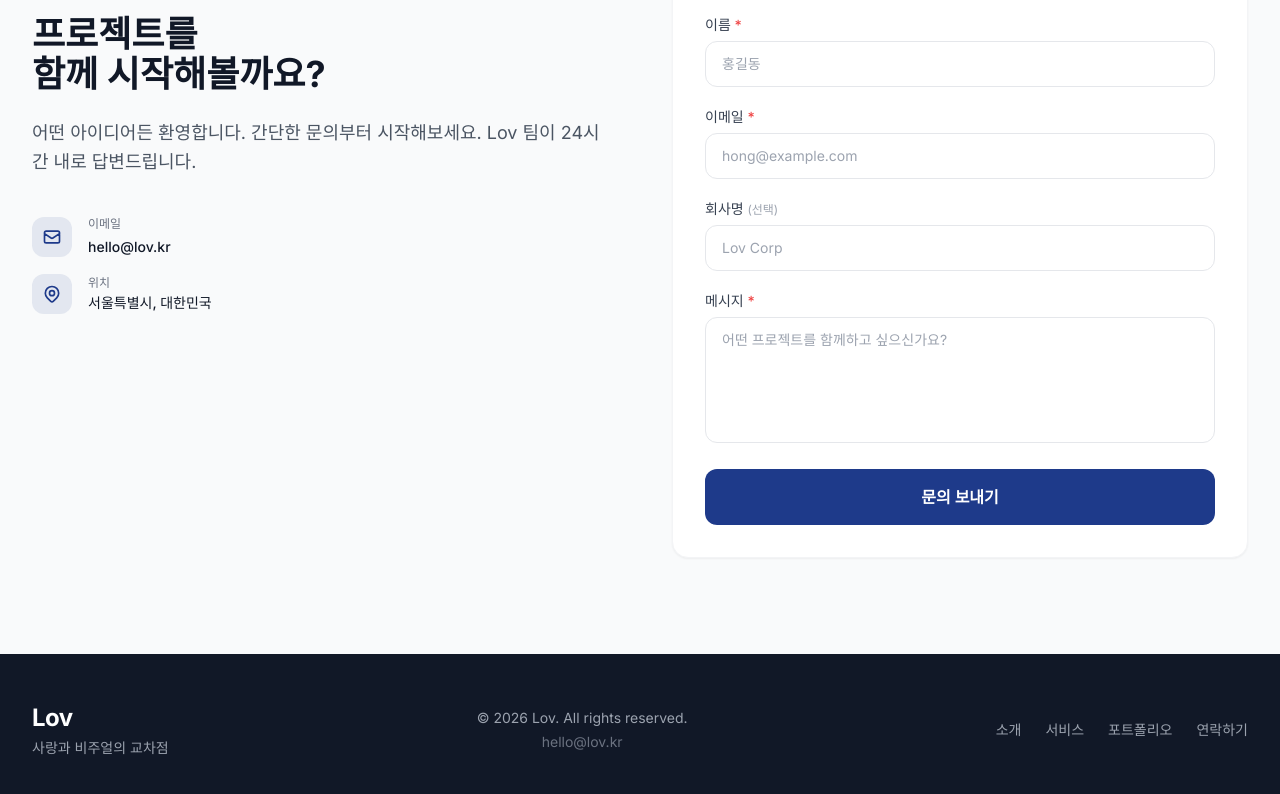
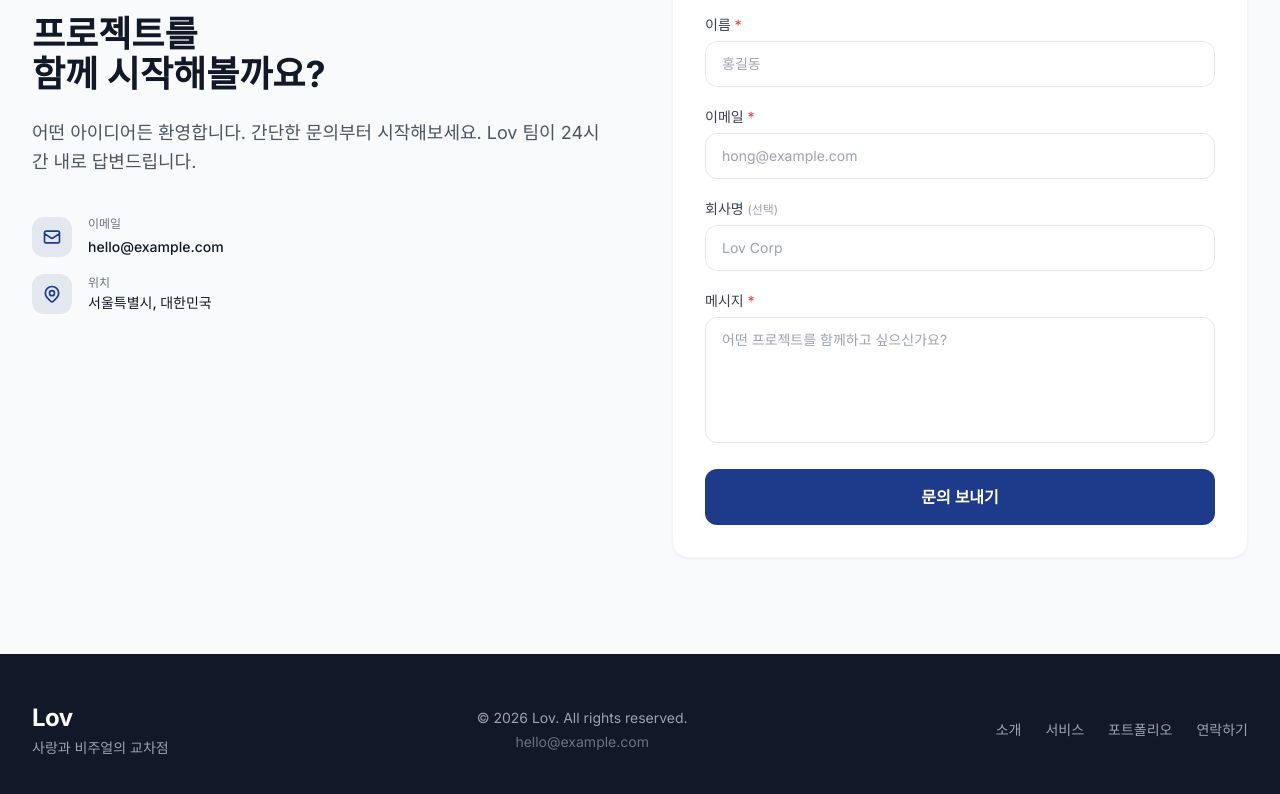
Before and after one commit to yousung/homepage, a Next.js app in the folder apps/web/: page / in a window 1280 px wide. Shown: the part 3033-3827 px from the top of the page. Built offline with nearby package versions, Linux system fonts and the light colour scheme.

Commit message:
fix(web): unify contact email source across contact surfaces
Co-Authored-By: Paperclip <noreply@paperclip.ing>

```diff
--- a/apps/web/components/Contact.tsx
+++ b/apps/web/components/Contact.tsx
@@ -1,6 +1,9 @@
 import ContactForm from '@/components/ContactForm';
+import { getContactEmail } from '@/lib/contactEmail';
 
 export default function Contact() {
+  const contactEmail = getContactEmail();
+
   return (
     <section id="contact" className="py-24 bg-gray-50">
       <div className="max-w-7xl mx-auto px-4 sm:px-6 lg:px-8">
@@ -30,10 +33,10 @@ export default function Contact() {
                 <div>
                   <p className="text-xs text-gray-500 mb-0.5">이메일</p>
                   <a
-                    href="mailto:hello@lov.kr"
+                    href={`mailto:${contactEmail}`}
                     className="text-sm font-medium text-gray-900 hover:text-blue-700 transition-colors"
                   >
-                    hello@lov.kr
+                    {contactEmail}
                   </a>
                 </div>
               </div>
--- a/apps/web/components/ContactForm.tsx
+++ b/apps/web/components/ContactForm.tsx
@@ -4,6 +4,7 @@ import { useState } from 'react';
 import { useForm } from 'react-hook-form';
 import { zodResolver } from '@hookform/resolvers/zod';
 import { z } from 'zod';
+import { getContactEmail } from '@/lib/contactEmail';
 
 const schema = z.object({
   name: z.string().min(1, '이름을 입력해주세요').max(100, '이름은 100자 이하여야 합니다'),
@@ -21,6 +22,7 @@ type SubmitState = 'idle' | 'success';
 
 export default function ContactForm() {
   const [submitState, setSubmitState] = useState<SubmitState>('idle');
+  const contactEmail = getContactEmail();
 
   const {
     register,
@@ -32,7 +34,6 @@ export default function ContactForm() {
   });
 
   const onSubmit = (data: FormValues) => {
-    const to = process.env.NEXT_PUBLIC_CONTACT_EMAIL ?? 'hello@example.com';
     const subject = encodeURIComponent(`[Lov 홈페이지 문의] ${data.name}`);
     const bodyLines = [
       `이름: ${data.name}`,
@@ -42,7 +43,7 @@ export default function ContactForm() {
       data.message,
     ].filter((line) => line !== undefined);
     const body = encodeURIComponent(bodyLines.join('\n'));
-    window.location.href = `mailto:${to}?subject=${subject}&body=${body}`;
+    window.location.href = `mailto:${contactEmail}?subject=${subject}&body=${body}`;
     setSubmitState('success');
     reset();
   };
@@ -152,10 +153,10 @@ export default function ContactForm() {
           </svg>
           메일 앱이 열렸습니다. 메일이 열리지 않으면{' '}
           <a
-            href={`mailto:${process.env.NEXT_PUBLIC_CONTACT_EMAIL ?? 'hello@example.com'}`}
+            href={`mailto:${contactEmail}`}
             className="underline font-medium"
           >
-            {process.env.NEXT_PUBLIC_CONTACT_EMAIL ?? 'hello@example.com'}
+            {contactEmail}
           </a>
           으로 직접 보내주세요.
         </div>
--- a/apps/web/components/Footer.tsx
+++ b/apps/web/components/Footer.tsx
@@ -1,6 +1,9 @@
+import { getContactEmail } from '@/lib/contactEmail';
 const currentYear = new Date().getFullYear();
 
 export default function Footer() {
+  const contactEmail = getContactEmail();
+
   return (
     <footer className="bg-gray-900 text-gray-400 py-12">
       <div className="max-w-7xl mx-auto px-4 sm:px-6 lg:px-8">
@@ -13,10 +16,10 @@ export default function Footer() {
           <div className="flex flex-col items-center gap-1 text-sm">
             <p>© {currentYear} Lov. All rights reserved.</p>
             <a
-              href="mailto:hello@lov.kr"
+              href={`mailto:${contactEmail}`}
               className="text-gray-500 hover:text-white transition-colors"
             >
-              hello@lov.kr
+              {contactEmail}
             </a>
           </div>
 
--- /dev/null
+++ b/apps/web/lib/contactEmail.ts
@@ -0,0 +1,5 @@
+const DEFAULT_CONTACT_EMAIL = 'hello@example.com';
+
+export function getContactEmail(): string {
+  return process.env.NEXT_PUBLIC_CONTACT_EMAIL ?? DEFAULT_CONTACT_EMAIL;
+}
```
